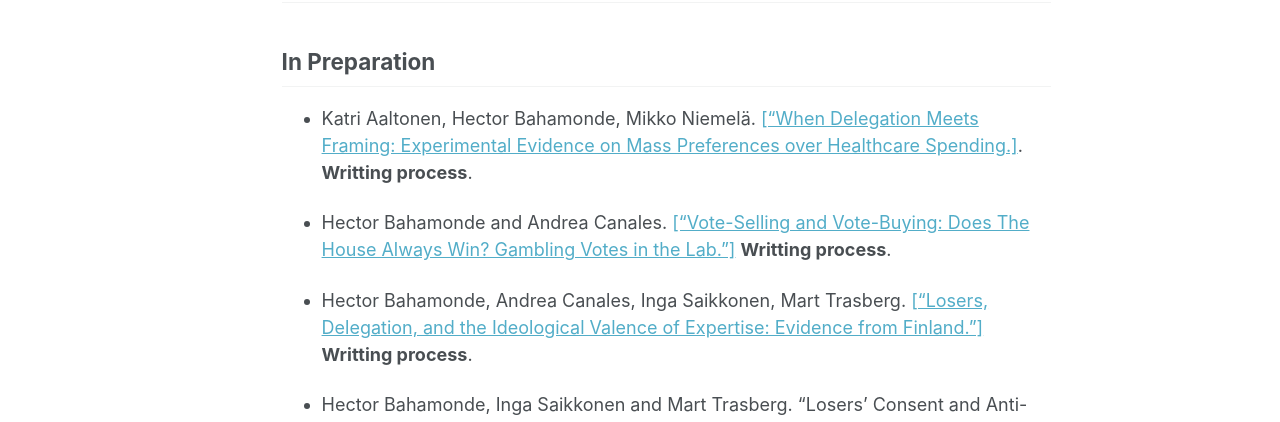
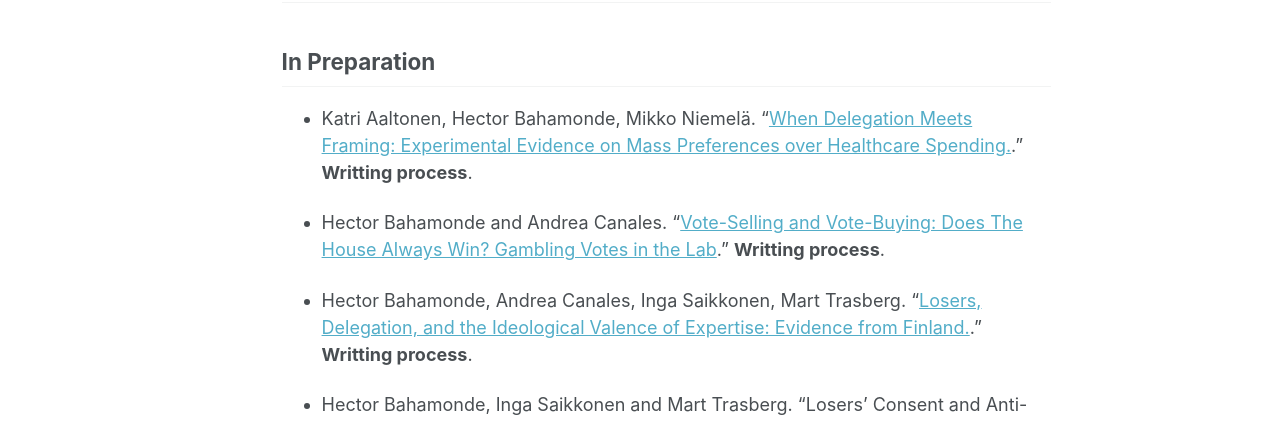
Before and after one commit to hbahamonde/hbahamonde.github.io, a Jekyll site: the page built from _pages/research.md, in a window 1280 px wide. Shown: the part 1003-1425 px from the top of the page. Built offline with Jekyll 4.4.1, drawn with Linux system fonts in a browser that asks for light colours; part of the change alters nothing that is shown.

Commit message:
better formatting

```diff
--- a/_pages/research.md
+++ b/_pages/research.md
@@ -29,12 +29,11 @@ redirect_from:
 ## In Preparation
 
 
-- Katri Aaltonen, Hector Bahamonde, Mikko Niemelä. [["When Delegation Meets Framing: Experimental Evidence on Mass Preferences over Healthcare Spending.]](https://github.com/hbahamonde/Fimea/blob/main/Fimea_paper.pdf?raw=1). **Writting process**.
+- Katri Aaltonen, Hector Bahamonde, Mikko Niemelä. "[When Delegation Meets Framing: Experimental Evidence on Mass Preferences over Healthcare Spending.](https://github.com/hbahamonde/Fimea/blob/main/Fimea_paper.pdf?raw=1)." **Writting process**.
 
-- Hector Bahamonde and Andrea Canales. [["Vote-Selling and Vote-Buying: Does The House Always Win? Gambling Votes in the Lab."]](https://github.com/hbahamonde/Exp_Vote_Selling/raw/main/Vote_Selling_Bahamonde_Canales_Paper_2.pdf) **Writting process**.
+- Hector Bahamonde and Andrea Canales. "[Vote-Selling and Vote-Buying: Does The House Always Win? Gambling Votes in the Lab](https://github.com/hbahamonde/Exp_Vote_Selling/raw/main/Vote_Selling_Bahamonde_Canales_Paper_2.pdf)." **Writting process**.
 
-- Hector Bahamonde, Andrea Canales, Inga Saikkonen, Mart Trasberg. [["Losers, Delegation, and the Ideological Valence of
-Expertise: Evidence from Finland."]](https://raw.githubusercontent.com/hbahamonde/democratic_backsliding/main/2025/Dem_Backsliding_2.pdf) **Writting process**.
+- Hector Bahamonde, Andrea Canales, Inga Saikkonen, Mart Trasberg. "[Losers, Delegation, and the Ideological Valence of Expertise: Evidence from Finland.](https://raw.githubusercontent.com/hbahamonde/democratic_backsliding/main/2025/Dem_Backsliding_2.pdf)." **Writting process**.
 
 - Hector Bahamonde, Inga Saikkonen and Mart Trasberg. "Losers' Consent and Anti-Systemic Protest: Experimental Evidence from Chile and Estonia." **Submitted** (Research and Politics).
 
```
